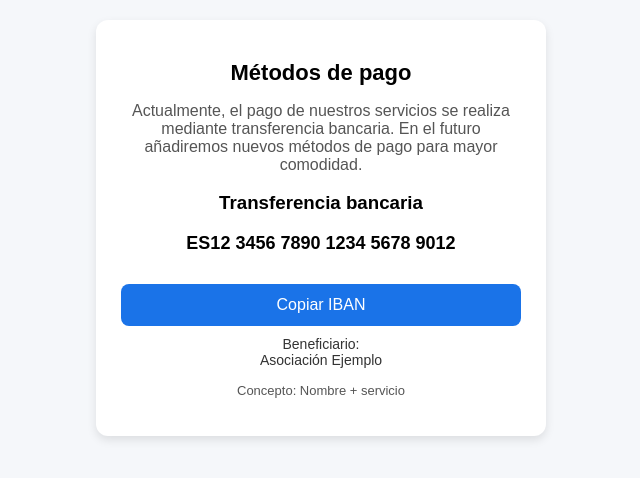
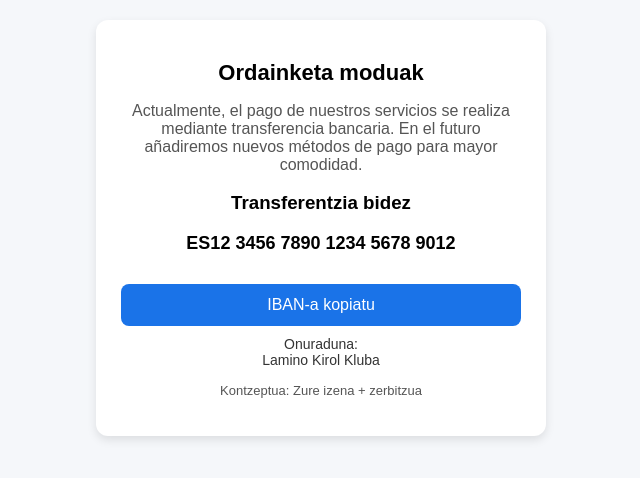
Before and after one commit to eukenial-blip/Ordainketa, a plain HTML site: page index.html in a window 1280 px wide. Shown: the whole page, without its empty margins (319-959 px from the left). Drawn offline with Linux system fonts and the light colour scheme.

Commit message:
Update index.html

```diff
--- a/index.html
+++ b/index.html
@@ -3,7 +3,7 @@
 <head>
 <meta charset="UTF-8">
 <meta name="viewport" content="width=device-width, initial-scale=1.0">
-<title>Métodos de pago</title>
+<title>Ordainketa moduak</title>
 
 <style>
 body {
@@ -73,30 +73,30 @@ button:active {
 <body>
 
 <div class="container">
-  <h1>Métodos de pago</h1>
+  <h1>Ordainketa moduak</h1>
 
   <p>
     Actualmente, el pago de nuestros servicios se realiza mediante transferencia bancaria.
     En el futuro añadiremos nuevos métodos de pago para mayor comodidad.
   </p>
 
-  <h3>Transferencia bancaria</h3>
+  <h3>Transferentzia bidez</h3>
 
   <div class="iban" id="iban">
     ES12 3456 7890 1234 5678 9012
   </div>
 
-  <button onclick="copiarIBAN()">Copiar IBAN</button>
+  <button onclick="copiarIBAN()">IBAN-a kopiatu</button>
 
-  <div class="mensaje" id="mensaje">✔ IBAN copiado al portapapeles</div>
+  <div class="mensaje" id="mensaje">✔ Zenbakia arbelean kopiatu da</div>
 
   <div class="beneficiario">
-    Beneficiario:<br>
-    Asociación Ejemplo
+    Onuraduna:<br>
+    Lamino Kirol Kluba
   </div>
 
   <p style="margin-top:15px; font-size:13px;">
-    Concepto: Nombre + servicio
+    Kontzeptua: Zure izena + zerbitzua
   </p>
 </div>
 
@@ -112,7 +112,7 @@ function copiarIBAN() {
       mensaje.style.display = "none";
     }, 2000);
   }).catch(function() {
-    alert("No se pudo copiar automáticamente. Mantén pulsado el IBAN para copiarlo.");
+    alert("Ezin izan da automatikoki kopiatu.");
   });
 }
 </script>
```
